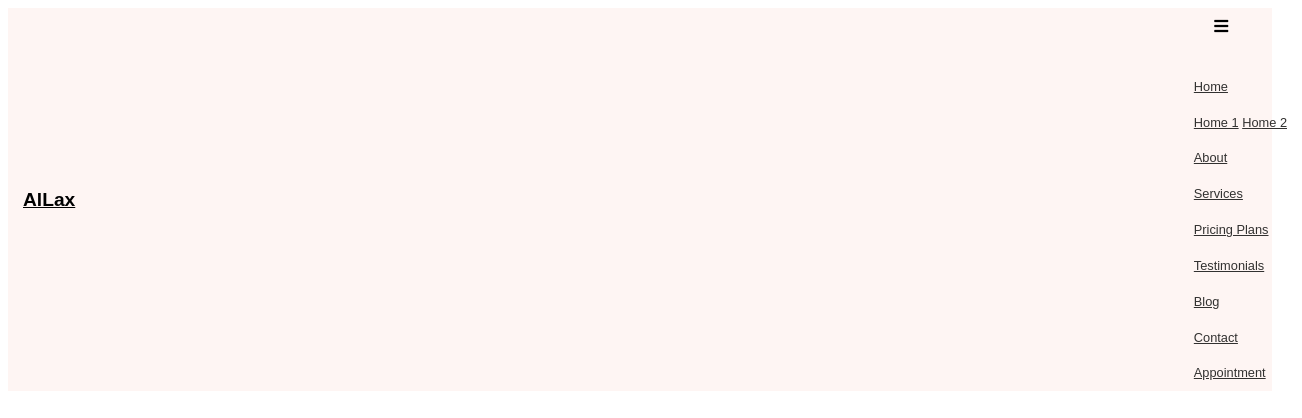
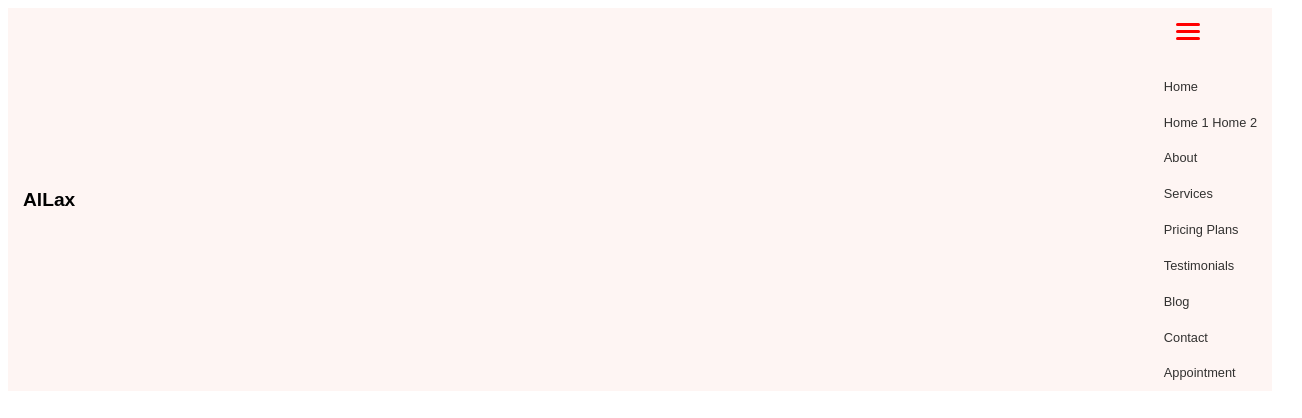
Before and after one commit to AgnieszkaDra/AllaxPSD, a plain HTML site: page index.html in a window 1280 px wide. Shown: the whole page, 1302 px wide, since content can reach past the window. Drawn offline with Linux system fonts and the light colour scheme.

Commit message:
end style of header

```diff
--- a/index.html
+++ b/index.html
@@ -9,6 +9,7 @@
     <link rel="stylesheet" href="https://use.fontawesome.com/releases/v5.5.0/css/all.css" integrity="sha384-B4dIYHKNBt8Bc12p+WXckhzcICo0wtJAoU8YZTY5qE0Id1GSseTk6S+L3BlXeVIU" crossorigin="anonymous">
 </head>
 <body>
+
     <header class="header">
         <div class="navbar-top">
             <!-- Navbar start -->
@@ -20,12 +21,13 @@
                     </a>
                     <div class="navbar-droppdown">
                         <button class="navbar-toggler">
-                            <!-- <i class="hamburger" id="hamburger"> -->
-                            <i class="fa fa-bars" aria-hidden="true">
+
+                            <i class="hamburger" id="hamburger">
                                 <span class="line"></span>
                                 <span class="line"></span>
                                 <span class="line"></span>
-                                <span class="line"></span>
+
+
                             </i>
                         </button>
                         <div class="navbar-collapse open" >
--- a/style.css
+++ b/style.css
@@ -5,18 +5,26 @@ body {
 }
 
 :root{
-   font-size: 1em;
+   font-size: calc(1vw + 0.6rem);
+   box-sizing: border-box;
 }
+
+*,
+*::after,
+*::before{
+    box-sizing: inherit;
+}
+
 
 @media (max-width:800px){
     :root{
-        font-size: 1.2em;
+        font-size: 1.2rem;
     }
 }
 
 @media (min-width:1200px){
     :root{
-        font-size: 0.8em;
+        font-size: 0.8rem;
     }
 }
 
@@ -78,7 +86,7 @@ a {
 a:link {
 
     cursor: pointer;
-    text-decoration: underline;
+
 }
 
 button:not(:disabled) {
@@ -86,6 +94,7 @@ button:not(:disabled) {
 }
 
 .navbar-toggler {
+
     position: relative;
     z-index: 1111;
     border: solid 1px #f8f8f8;
@@ -98,7 +107,10 @@ button:not(:disabled) {
     background-color: transparent;
     border: 1px solid transparent;
     border-radius: .25rem;
+
 }
+
+
 
 button {
     overflow: visible;
@@ -152,13 +164,78 @@ ul > li {
     line-height: 2.8;
 }
 
-.navbar-toggler .fa{
-    width: 1.8em;
+.navbar-toggler{
+
+        padding: .25rem .75rem;
+        font-size: 1.25rem;
+        line-height: 1;
+        background-color: transparent;
+        border: 1px solid transparent;
+        border-radius: .25rem;
+}
+
+.navbar-toggler .hamburger{
+    width: 24px;
+    height: 15px;
+    display: inline-block;
+    position: relative;
+    -webkit-transform: rotate(
+0deg
+);
+    -moz-transform: rotate(0deg);
+    -o-transform: rotate(0deg);
+    transform: rotate(0deg);
+    -webkit-transition: .5s ease-in-out;
+    -moz-transition: .5s ease-in-out;
+    -o-transition: .5s ease-in-out;
+    transition: .5s ease-in-out;
+    cursor: pointer;
+    border: none;
+    /* width: 1.8em;
     height: 1.8em;
     display: inline-block;
     position: relative;
     cursor: pointer;
     border: none;
+    display: flex;
+    justify-content: center;
+    align-items: center;
+     */
+}
+
+.hamburger .line {
+    display: block;
+    position: absolute;
+    height: 3px;
+    width: 100%;
+    background: red;
+    border-radius: 9px;
+    opacity: 1;
+    left: 0;
+    -webkit-transform: rotate(
+0deg
+);
+    -moz-transform: rotate(0deg);
+    -o-transform: rotate(0deg);
+    transform: rotate(0deg);
+    -webkit-transition: .25s ease-in-out;
+    -moz-transition: .25s ease-in-out;
+    -o-transition: .25s ease-in-out;
+    transition: .25s ease-in-out;
+    -ms-transition: .25s ease-in-out;
+
+}
+
+.hamburger span:nth-child(1) {
+    top: 0;
+}
+
+.hamburger span:nth-child(2) {
+    top: 7px;
+}
+
+.hamburger span:nth-child(3) {
+    top: 14px;
 }
 
 .navbar-droppdown{
```
